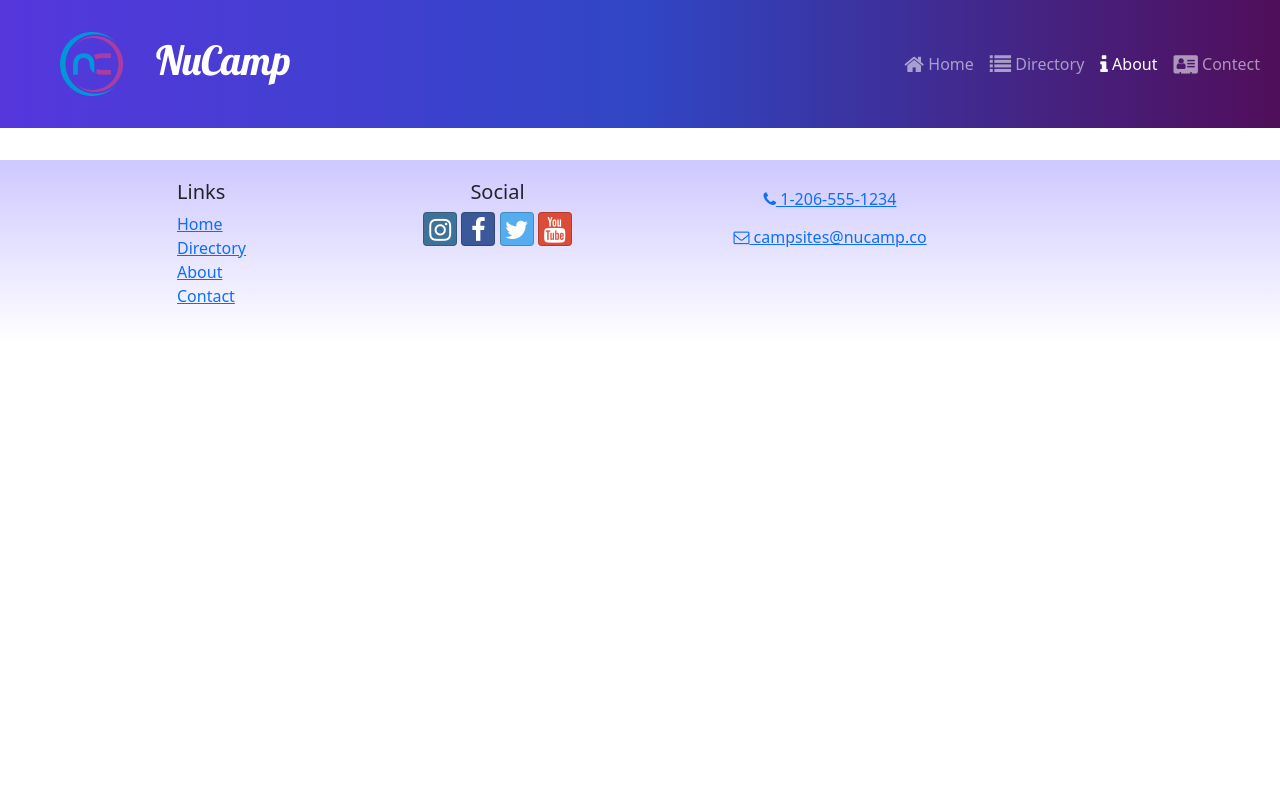
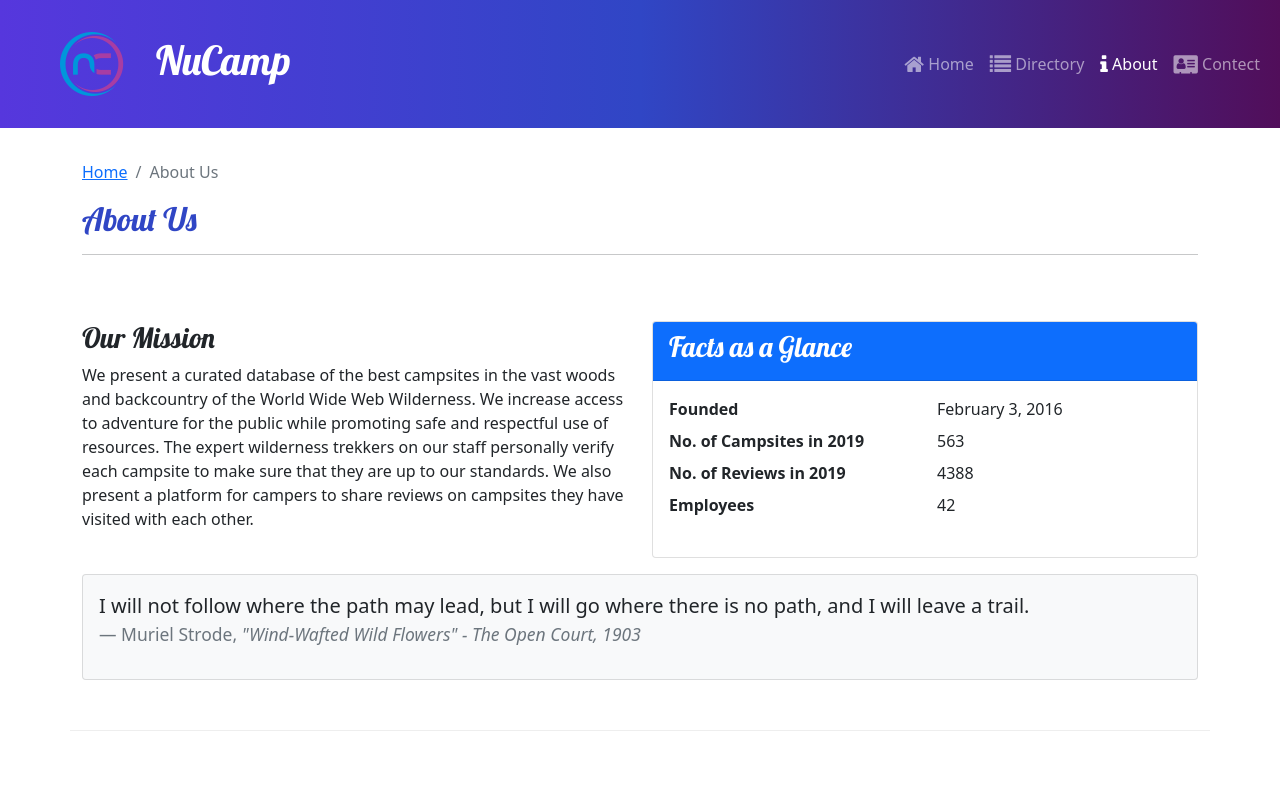
Before and after one commit to arunkumar09/hearts, a React (Create React App) app in the folder nucampsite/: page /about in a window 1280 px wide. Shown: the top 785 px of the page. Built offline with nearby package versions, Linux system fonts and the light colour scheme.

Commit message:
task 1, task 2 workshop 2

```diff
--- a/nucampsite/src/App.js
+++ b/nucampsite/src/App.js
@@ -6,6 +6,7 @@
 import HomePage from './pages/HomePage';
 import ContactPage from './pages/ContactPage';
 import CampsiteDetailPage from './pages/CampsiteDetailPage';
+import AboutPage from './pages/AboutPage';
 
 function App() {
   return (
@@ -15,7 +16,8 @@
         <Route path='/' element={<HomePage/>} />
         <Route path='contact' element={<ContactPage />}/>
         <Route path='directory' element={<CampsitesDirectoryPage />} />
-        <Route path='directory/:campsiteId' element= {<CampsiteDetailPage/>}/>
+        <Route path='directory/:campsiteId' element={<CampsiteDetailPage />} />
+        <Route path='about' element={<AboutPage />} />
       </Routes>
       <Footer />
     </div>
--- /dev/null
+++ b/nucampsite/src/pages/AboutPage.js
@@ -0,0 +1,70 @@
+import { Col, Row, Container, Card, CardBody, CardHeader } from 'reactstrap';
+
+import SubHeader from "../components/SubHeader";
+
+const AboutPage = () => {
+    return (
+        <Container>
+            <SubHeader current='About Us'/>
+            <Row className='row-content'>
+                <Col sm='6'>
+                    <h3>Our Mission</h3>
+                    <p>
+                        We present a curated database of the best campsites in the
+                        vast woods and backcountry of the World Wide Web Wilderness.
+                        We increase access to adventure for the public while
+                        promoting safe and respectful use of resources. The expert
+                        wilderness trekkers on our staff personally verify each
+                        campsite to make sure that they are up to our standards. We
+                        also present a platform for campers to share reviews on
+                        campsites they have visited with each other.
+                    </p>
+                </Col>
+                <Col sm='6'>
+                    <Card>
+                        <CardHeader className='bg-primary text-white'>
+                            <h3>Facts as a Glance</h3>
+                        </CardHeader>
+                        <CardBody>
+                        <dl className='row'>
+                                <dt className='col-6'>Founded</dt>
+                                <dd className='col-6'>February 3, 2016</dd>
+                                <dt className='col-6'>No. of Campsites in 2019</dt>
+                                <dd className='col-6'>563</dd>
+                                <dt className='col-6'>No. of Reviews in 2019</dt>
+                                <dd className='col-6'>4388</dd>
+                                <dt className='col-6'>Employees</dt>
+                                <dd className='col-6'>42</dd>
+                            </dl>
+                        </CardBody>
+                    </Card>
+                </Col>
+                <Col>
+                    <Card className='bg-light mt-3'>
+                        <CardBody className='blockquote'>
+                            <p>
+                                I will not follow where the path may lead, but I
+                                will go where there is no path, and I will leave
+                                a trail.
+                            </p>
+                            <footer className='blockquote-footer'>
+                                    Muriel Strode,{' '}
+                                    <cite title='Source Title'>
+                                        "Wind-Wafted Wild Flowers" - The Open Court,
+                                        1903
+                                    </cite>
+                            </footer>
+                        </CardBody>
+                    </Card>
+                </Col>
+            </Row>
+            <Row className='row-content'>
+                <Col xs='12'>
+                    <h3>Community Partners</h3>
+                </Col>
+            </Row>
+        </Container>
+      );
+}
+
+export default AboutPage;
```
